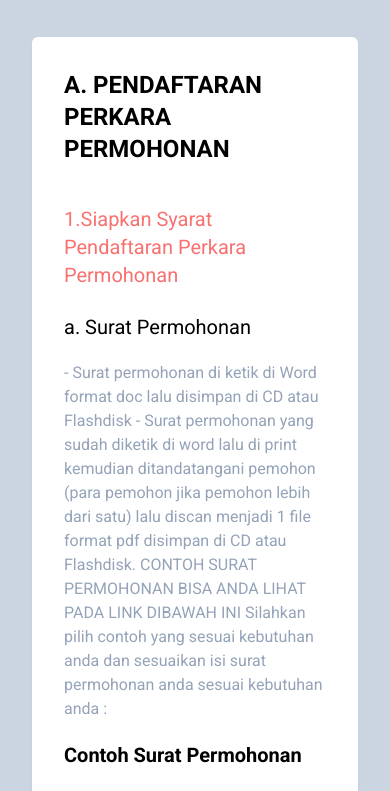
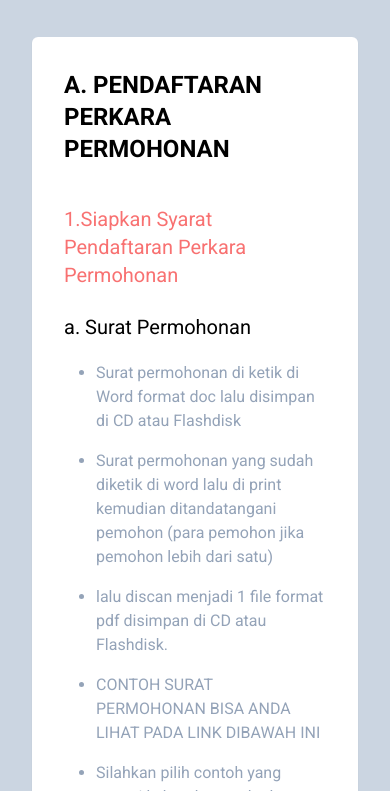
Before and after one commit to isoul87/Asisten-Sistem-Informasi-Keadilan, a website: page index.html in a window 390 px wide. Shown: the part 1209-2000 px from the top of the page. Drawn offline with nearby package versions, Linux system fonts and the light colour scheme.

Commit message:
change list

```diff
--- a/index.html
+++ b/index.html
@@ -28,7 +28,7 @@
                 </div>
                 <div class="text-xs flex flex-col text-center">
                     <h3 class="text-lg text-slate-600 lg:text-xl">Mahkamah Agung Republik Indonesia</h3>
-                    <h1 class="font-bold text-xl lg:text-3xl">PENGADILAN NEGERI WAIKABUBAK KELAS IA</h1>
+                    <h1 class="font-bold text-xl lg:text-3xl">PENGADILAN NEGERI WAIKABUBAK KELAS IIA</h1>
                     <p class="text-slate-600">Jalan Jendral Sudirman No. 10, Komerda, Kota Waikabubak,
                         Kab. Sumba Barat - NTT
                     </p>
@@ -75,13 +75,25 @@
         <!-- A Start-->
         <p class="text-xl">a. Surat Permohonan</p>
         <p class="text-slate-400 mt-5">
-            - Surat permohonan di ketik di Word format doc lalu disimpan di CD atau Flashdisk
-            - Surat permohonan yang sudah diketik di word lalu di print kemudian ditandatangani pemohon (para pemohon jika pemohon lebih dari satu)
-            lalu discan menjadi 1 file format pdf disimpan di CD atau Flashdisk.
-            CONTOH SURAT PERMOHONAN BISA ANDA LIHAT PADA LINK DIBAWAH INI
-            Silahkan pilih contoh yang sesuai kebutuhan anda
-            dan sesuaikan isi surat permohonan anda sesuai kebutuhan anda :
-        </p>
+            <ul  class="flex flex-col gap-4 list-disc text-slate-400 mt-5 ml-8">
+                <li>
+                    Surat permohonan di ketik di Word format doc lalu disimpan di CD atau Flashdisk
+                </li>
+                <li>
+                    Surat permohonan yang sudah diketik di word lalu di print kemudian ditandatangani pemohon (para pemohon jika pemohon lebih dari satu)
+                </li>
+                <li>
+                    lalu discan menjadi 1 file format pdf disimpan di CD atau Flashdisk.
+                </li>
+                <li>
+                    CONTOH SURAT PERMOHONAN BISA ANDA LIHAT PADA LINK DIBAWAH INI
+                </li>
+                <li>
+                    Silahkan pilih contoh yang sesuai kebutuhan anda
+                    dan sesuaikan isi surat permohonan anda sesuai kebutuhan anda :
+                </li>
+            </ul>
+            </p>
             <h1 class="text-xl font-bold my-5">Contoh Surat Permohonan</h1>
             <ul id="form" class="flex flex-col gap-8 text-lg">
                 <li class="truncate"><a href="src/pdf/Form Permohonon hak wali bagi anak.pdf" target="_blank" class="text-blue-600 ">Form_Permohonon_hak_wali_bagi_anak.pdf</a></li>
@@ -119,7 +131,7 @@
             <li>
                 <p class="text-lg mt-10">1. Pendaftaran secara offline</p>
                 <p class="text-slate-400 mt-5">
-                    <ul class="flex flex-col gap-4 list-disc text-slate-400 mt-5">
+                    <ul class="flex flex-col gap-4 list-disc text-slate-400 mt-5 ml-8">
                         <li>Fotokopi KTP pemohon/para pemohon dinasegel (materai Rp. 10.000 dan cap) pos</li>
                         <li>Fotokopi KK dinasegel (materai Rp. 10.000 dan cap) pos</li>
                         <li>Fotokopi bukti pendukung lain sesuai permohonan yang diajukan misal</li>
```
Also changed, not shown: src/output.css.
